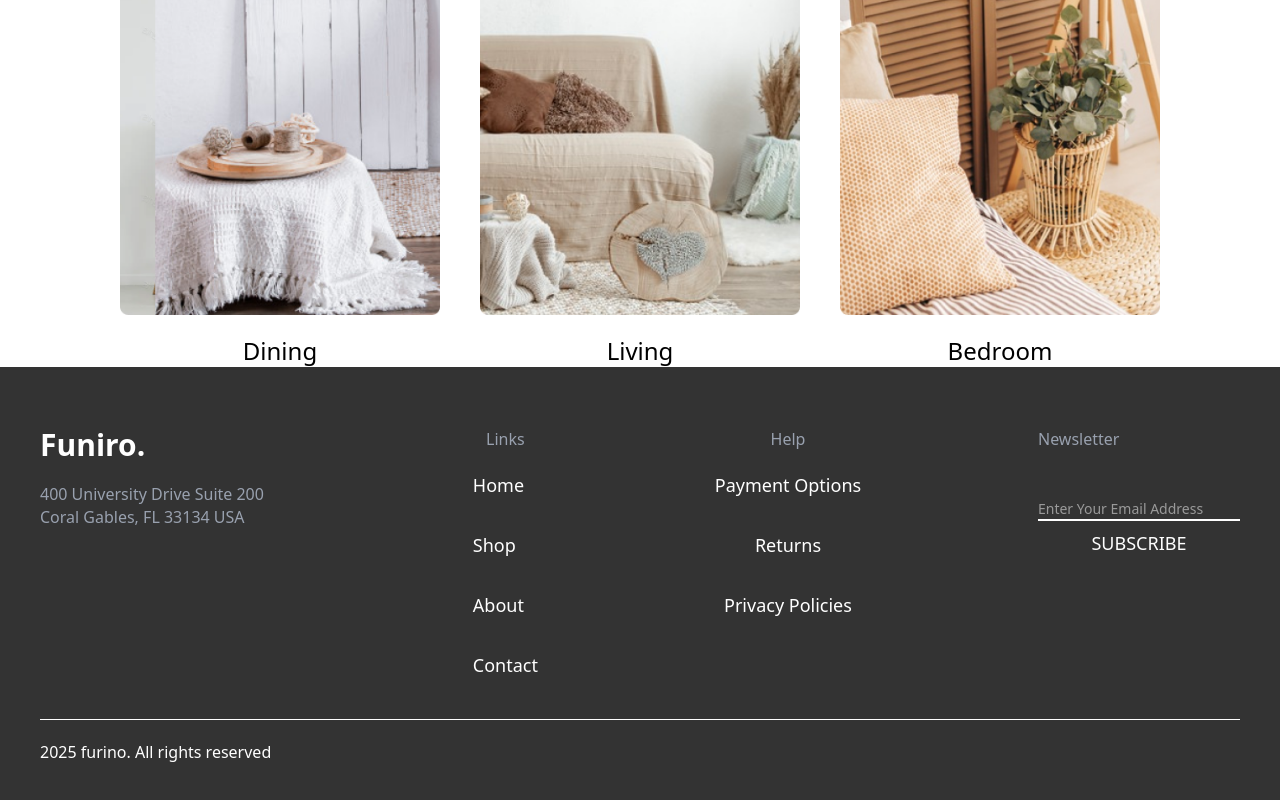
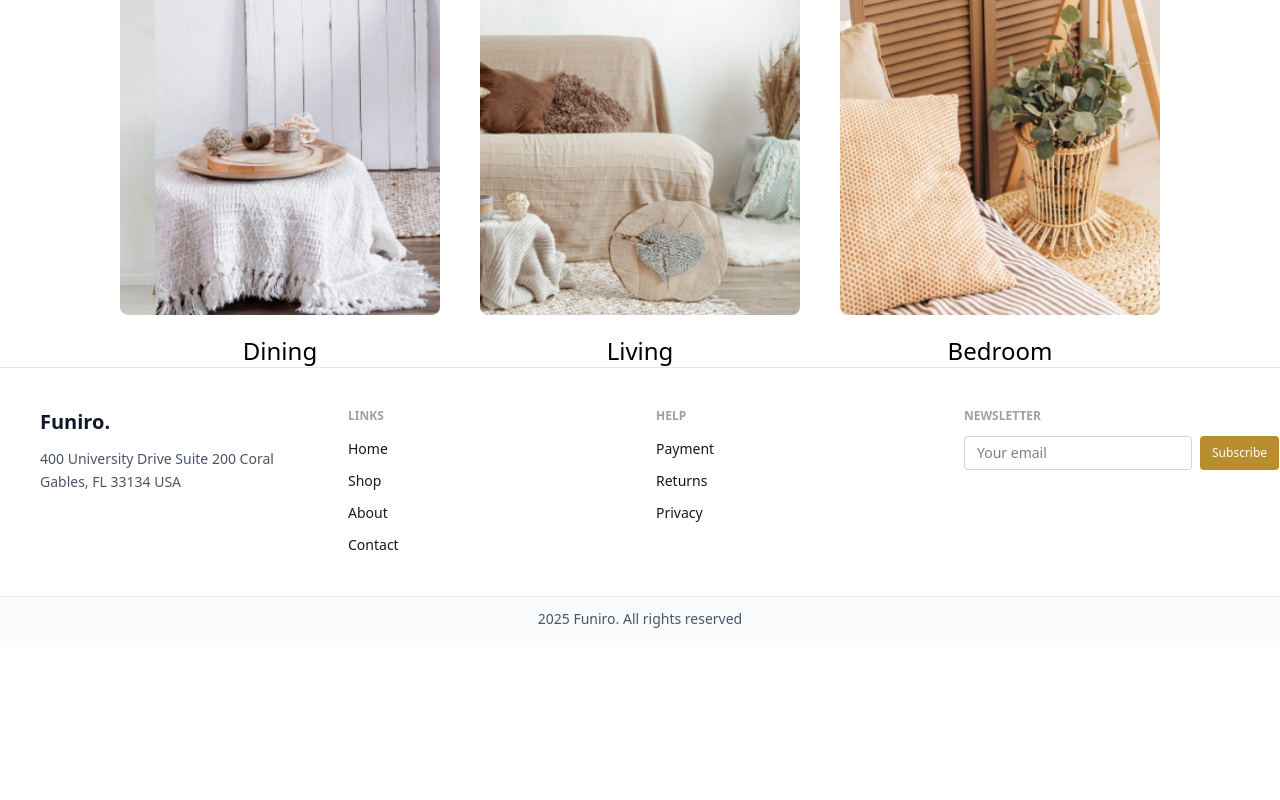
Before and after one commit to Hariom988/E-Commerce-Project, a React (Vite) app: page / in a window 1280 px wide. Shown: the part 1144-1944 px from the top of the page. After the commit the page ends 1785 px from the top, so only its background shows below. Built offline with nearby package versions, Linux system fonts and the light colour scheme.

Commit message:
redesigned footer

```diff
--- a/components/Footer.tsx
+++ b/components/Footer.tsx
@@ -1,56 +1,119 @@
 import { Link } from "react-router-dom";
+
 const Footer = () => {
   return (
-    <footer className="flex mx-auto max-w-[1440px] text-white flex-col gap-y-10 px-3 md:px-10 py-10 md:py-15 items-center bg-[#333333]">
-      <div className="flex gap-5 md:gap-5 flex-col md:flex-row w-full justify-between ">
-        <div className="flex gap-x-10 md:gap-y-5 flex-row md:flex-col items-center md:items-start justify-between md:justify-normal">
-          <div>
-            <h1 className="font-bold text-2xl media454:text-3xl">Funiro.</h1>
-          </div>
-          <div className="text-gray-400">
-            <p className=" text-xs media454:text-sm media585:text-[16px] max-w-3xs">
+    <footer className="bg-white border-t border-gray-200">
+      {/* Main Footer Content */}
+      <div className="max-w-[1440px] mx-auto px-4 sm:px-6 lg:px-10 py-6 sm:py-10">
+        <div className="grid grid-cols-2 sm:grid-cols-2 lg:grid-cols-4 gap-6 sm:gap-8">
+          {/* Brand Section */}
+          <div className="col-span-2 sm:col-span-1 space-y-3">
+            <h2 className="text-xl font-bold text-gray-900">Funiro.</h2>
+            <p className="text-xs sm:text-sm text-gray-600 leading-relaxed">
               400 University Drive Suite 200 Coral Gables, FL 33134 USA
             </p>
           </div>
-        </div>
-        <div className="flex justify-between flex-row md:flex-col gap-5 items-center">
-          <div className="text-gray-400">
-            <Link to={"/"}>Links</Link>
+
+          {/* Links Section */}
+          <div className="space-y-3">
+            <h3 className="text-xs font-semibold text-gray-400 uppercase">
+              Links
+            </h3>
+            <ul className="space-y-2">
+              <li>
+                <Link
+                  to="/"
+                  className="text-sm text-gray-900 hover:text-[#B88E2F] transition-colors"
+                >
+                  Home
+                </Link>
+              </li>
+              <li>
+                <Link
+                  to="/shop"
+                  className="text-sm text-gray-900 hover:text-[#B88E2F] transition-colors"
+                >
+                  Shop
+                </Link>
+              </li>
+              <li>
+                <Link
+                  to="/about"
+                  className="text-sm text-gray-900 hover:text-[#B88E2F] transition-colors"
+                >
+                  About
+                </Link>
+              </li>
+              <li>
+                <Link
+                  to="/contact"
+                  className="text-sm text-gray-900 hover:text-[#B88E2F] transition-colors"
+                >
+                  Contact
+                </Link>
+              </li>
+            </ul>
           </div>
-          <div className="flex text-xs media454:text-lg flex-row md:flex-col gap-8">
-            <Link to={"/"}>Home</Link>
-            <Link to={"/"}>Shop</Link>
-            <Link to={"/"}>About</Link>
-            <Link to={"/"}>Contact</Link>
+
+          {/* Help Section */}
+          <div className="space-y-3">
+            <h3 className="text-xs font-semibold text-gray-400 uppercase">
+              Help
+            </h3>
+            <ul className="space-y-2">
+              <li>
+                <Link
+                  to="/payment"
+                  className="text-sm text-gray-900 hover:text-[#B88E2F] transition-colors"
+                >
+                  Payment
+                </Link>
+              </li>
+              <li>
+                <Link
+                  to="/returns"
+                  className="text-sm text-gray-900 hover:text-[#B88E2F] transition-colors"
+                >
+                  Returns
+                </Link>
+              </li>
+              <li>
+                <Link
+                  to="/privacy"
+                  className="text-sm text-gray-900 hover:text-[#B88E2F] transition-colors"
+                >
+                  Privacy
+                </Link>
+              </li>
+            </ul>
           </div>
-        </div>
-        <div className="flex justify-between md:justify-normal flex-row md:flex-col gap-5 items-center">
-          <div className="text-gray-400">
-            <p>Help</p>
-          </div>
-          <div className="flex items-center text-xs media454:text-lg flex-row md:flex-col md:gap-8 gap-4">
-            <Link to={"/"}>Payment Options</Link>
-            <Link to={"/"}>Returns</Link>
-            <Link to={"/"}>Privacy Policies</Link>
-          </div>
-        </div>
-        <div className="flex flex-row md:flex-col  gap-12">
-          <div className="text-gray-400">
-            <p>Newsletter</p>
-          </div>
-          <div className="flex text-xs media454:text-lg gap-y-2 flex-col  items-center gap-x-4">
-            <input
-              type="email"
-              className="text-xs media585:text-sm border-b-[2px] "
-              placeholder="Enter Your Email Address   "
-            />
-            <p>SUBSCRIBE</p>
+
+          {/* Newsletter Section - Compact */}
+          <div className="col-span-2 sm:col-span-1 space-y-3">
+            <h3 className="text-xs font-semibold text-gray-400 uppercase">
+              Newsletter
+            </h3>
+            <div className="flex gap-2">
+              <input
+                type="email"
+                placeholder="Your email"
+                className="flex-1 px-3 py-1.5 text-xs sm:text-sm border border-gray-300 rounded focus:outline-none focus:ring-1 focus:ring-[#B88E2F]"
+              />
+              <button className="px-3 py-1.5 bg-[#B88E2F] text-white text-xs font-medium rounded hover:bg-[#9a7628] transition-colors whitespace-nowrap">
+                Subscribe
+              </button>
+            </div>
           </div>
         </div>
       </div>
-      <div className="flex flex-col w-full gap-y-5">
-        <hr />
-        <p>2025 furino. All rights reserved</p>
+
+      {/* Bottom Bar - Compact */}
+      <div className="border-t border-gray-200 bg-gray-50">
+        <div className="max-w-[1440px] mx-auto px-4 sm:px-6 lg:px-10 py-3">
+          <p className="text-xs sm:text-sm text-gray-600 text-center">
+            2025 Funiro. All rights reserved
+          </p>
+        </div>
       </div>
     </footer>
   );
```
